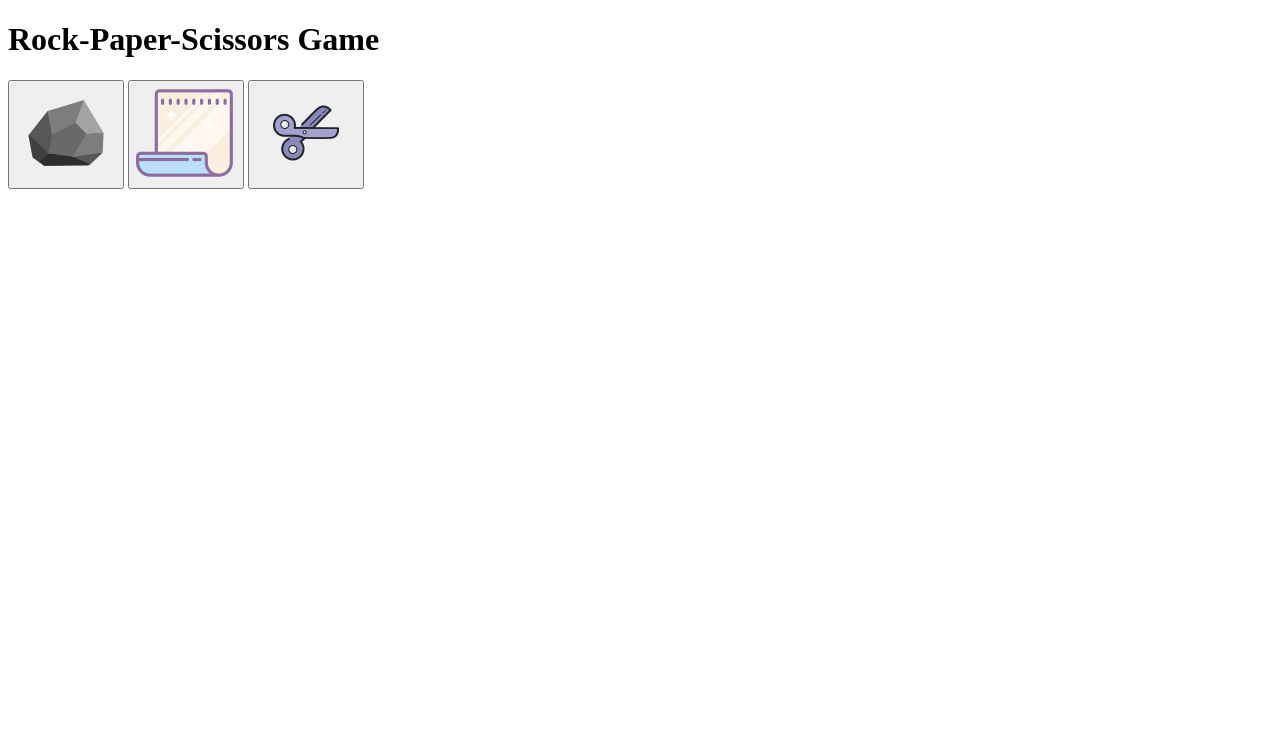
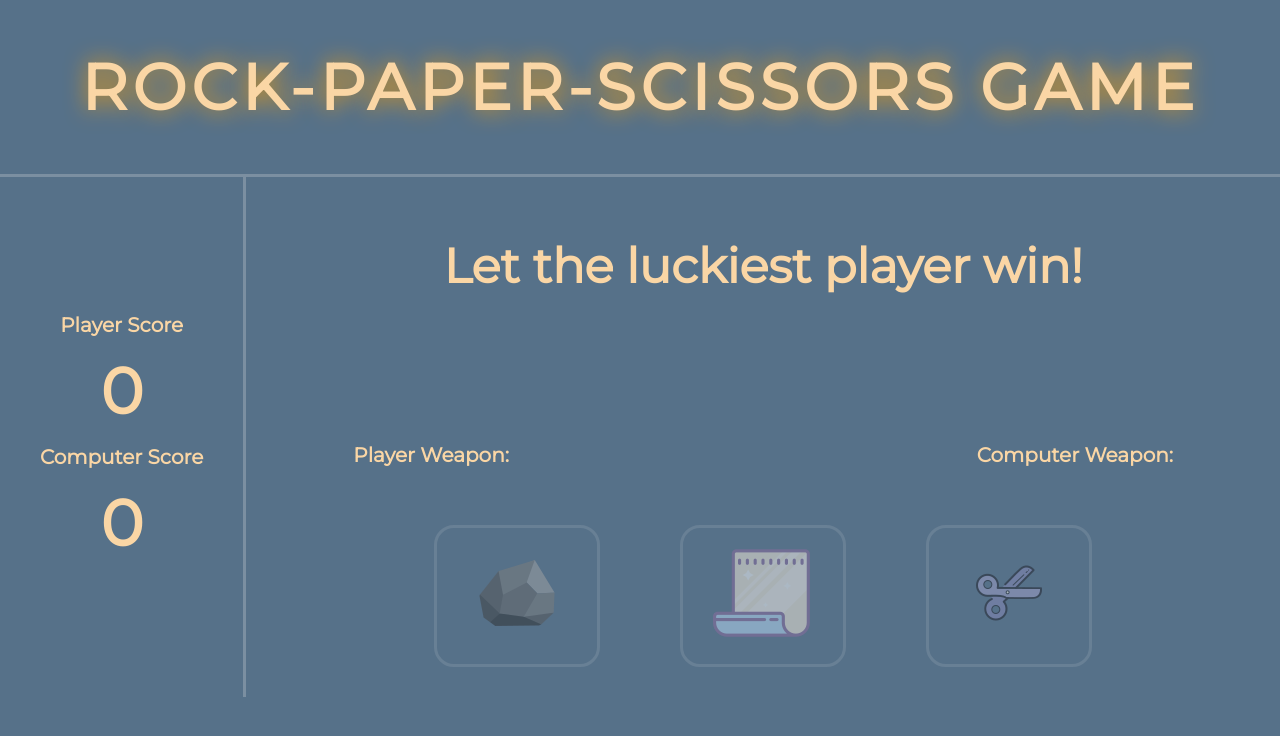
Before and after one commit to emerica1141/rock-paper-scissors, a plain HTML site: page index.html in a window 1280 px wide. Drawn offline with Linux system fonts and the light colour scheme; the site is published under a folder, as on GitHub Pages, so addresses that start at the root find nothing.

Commit message:
Add files via upload

```diff
--- a/index.html
+++ b/index.html
@@ -6,7 +6,7 @@
     <meta name="viewport" content="width=device-width, initial-scale=1.0">
     <title>Rock-Paper-Scissors</title>
 
-    <link rel="stylesheet" href="/style.css">
+    <link rel="stylesheet" href="style.css">
     <link rel="preconnect" href="https://fonts.googleapis.com">
     <link rel="preconnect" href="https://fonts.gstatic.com" crossorigin>
     <link href="https://fonts.googleapis.com/css2?family=Montserrat&display=swap" rel="stylesheet">
@@ -43,7 +43,7 @@
     </div>
 
 
-    <script src="/js/script.js"></script>
+    <script src="js/script.js"></script>
 </body>
 
 </html>
```
